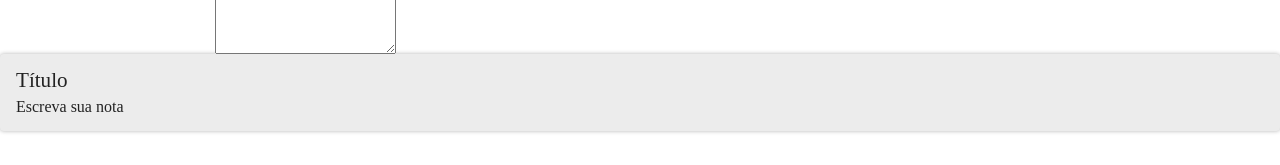
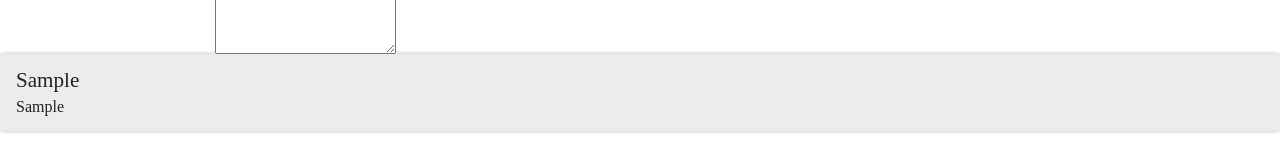
Before and after one commit to Br-ribeiro/React-notas, a React (Create React App) app: page / in a window 1280 px wide. Both pictures are taken after typing "Sample", "Sample" into the empty fields and a click on the button "Criar Nota". Shown: the part 177-342 px from the top of the page. Built offline with nearby package versions, Linux system fonts and the light colour scheme.

Commit message:
Inserido o texto dinamicamente na tela para o usuário depois de ser acionado

```diff
--- a/src/App.js
+++ b/src/App.js
@@ -8,17 +8,19 @@
 
   constructor(){
     super();
-    this.notasc = [];
-    this.state = {};
+
+    this.state = {
+      notas:[]
+    };
   }
 
   criarNota(titulo, texto){
     const novaNota = {titulo, texto};
-    this.notasc.push(novaNota);
-    console.log(this.notasc.length)
-    this.setState({
-      notas:this.notas
-    })
+    const novoArrayNotas = [...this.state.notas, novaNota]
+    const novoEstado = {
+      notas:novoArrayNotas
+    }
+    this.setState(novoEstado)
 
   }
 
@@ -26,7 +28,7 @@
     return (
       <section>
         <FormularioCadastro criarNota={this.criarNota.bind(this)} />
-        <ListaDeNotas notas={this.notasc} />
+        <ListaDeNotas notas={this.state.notas} />
       </section>
     );
   }
--- a/src/componets/CardNota/CardNota.jsx
+++ b/src/componets/CardNota/CardNota.jsx
@@ -6,9 +6,9 @@
         return (
           <section className="card-nota">
             <header className="card-nota_cabecalho">
-              <h3 className="card-nota_titulo">Título</h3>
+              <h3 className="card-nota_titulo">{this.props.titulo}</h3>
             </header>
-            <p className="card-nota_texto">Escreva sua nota</p>
+            <p className="card-nota_texto">{this.props.texto}</p>
           </section>
         );
     }
--- a/src/componets/ListaDeNotas/ListaDeNotas.jsx
+++ b/src/componets/ListaDeNotas/ListaDeNotas.jsx
@@ -14,7 +14,7 @@
          return (
             <li className="lista-notas_item" key={index}>
 
-              <CardNota />
+              <CardNota titulo={nota.titulo} texto={nota.texto}/>
 
             </li>
           );
```
